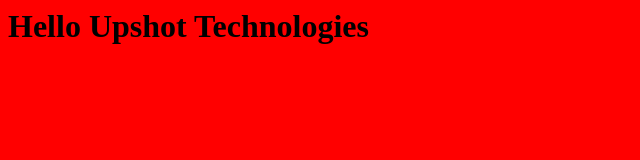
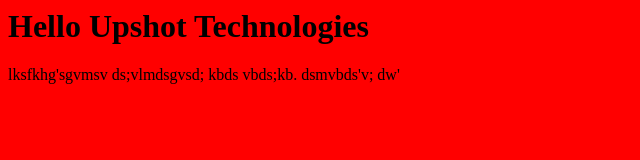
Before and after one commit to bharathpantala/UpshotTech, a plain HTML site: page index.html in a window 1280 px wide. Shown: the whole page, without its empty margins (0-640 px from the left). Drawn offline with Linux system fonts and the light colour scheme.

Commit message:
1.3
third

```diff
--- a/index.html
+++ b/index.html
@@ -1,5 +1,11 @@
 <html>
 <body bgcolor="red">
 <h1> Hello Upshot Technologies</h1>
-</body>
+lksfkhg'sgvmsv
+  ds;vlmdsgvsd; kbds
+  vbds;kb.
+  dsmvbds'v;
+  dw'
+  </body>
+
 </html>
```
